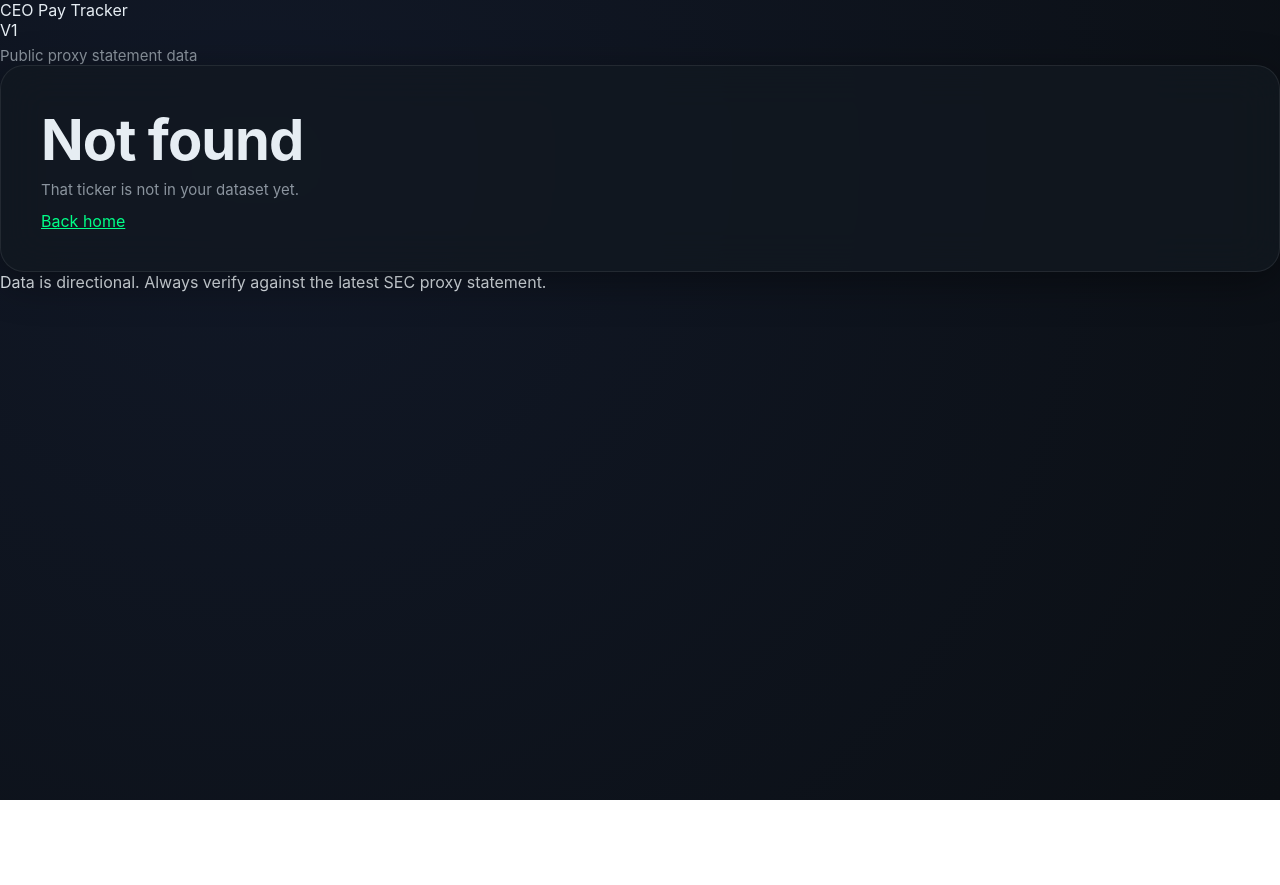
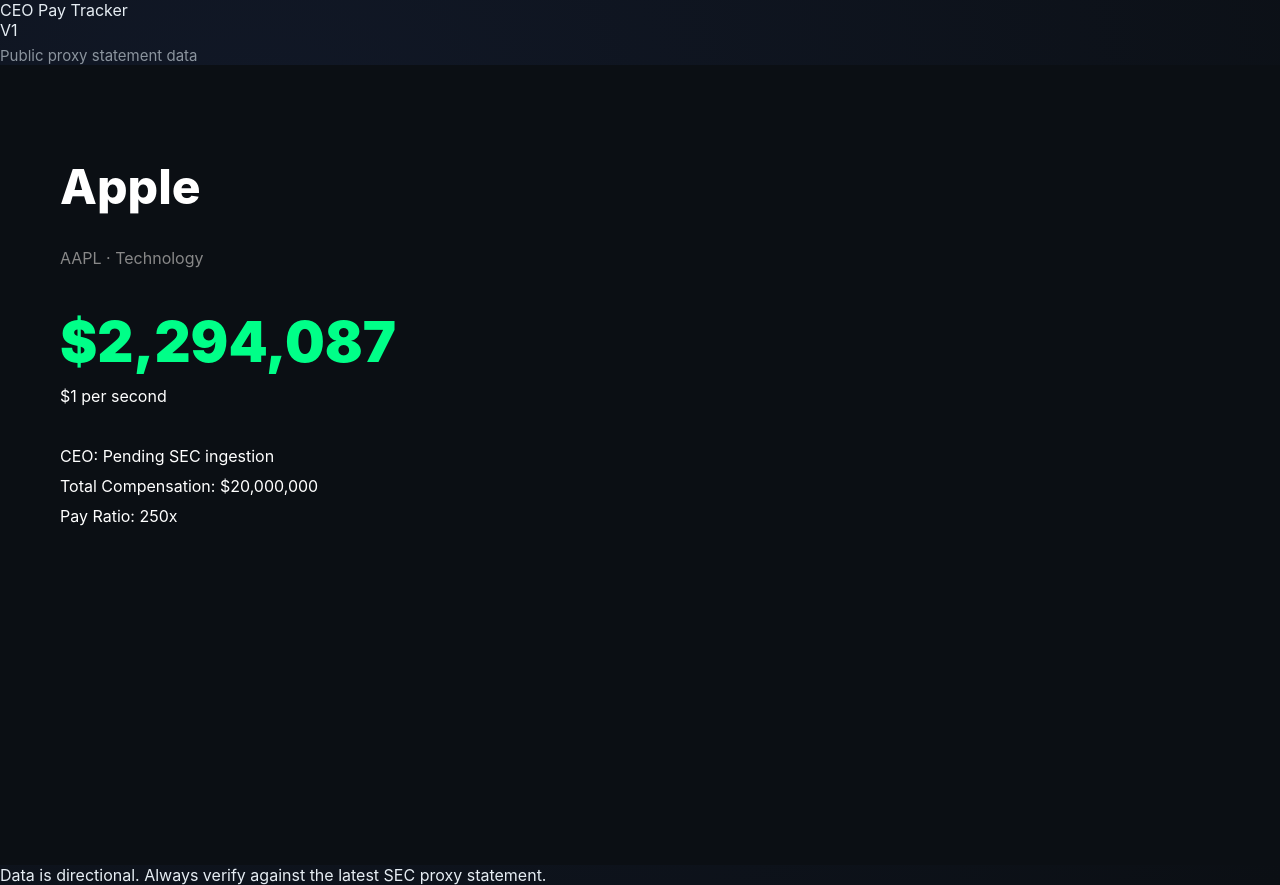
Before and after one commit to gobears2323/ceo-pay-tracker, a Next.js app: page /company/AAPL in a window 1280 px wide. Before the commit this address had no page. Before the commit the page ends 800 px from the top, so only its background shows below. Built offline with nearby package versions, Linux system fonts and the light colour scheme.

Commit message:
add interactive company detail page

```diff
--- /dev/null
+++ b/app/company/[ticker]/page.tsx
@@ -0,0 +1,90 @@
+'use client'
+
+import { useEffect, useState } from 'react'
+import { companies } from '../../../lib/data.generated'
+import { formatUsd, payPerSecond } from '../../../lib/pay'
+import { useParams } from 'next/navigation'
+
+export default function CompanyPage() {
+  const params = useParams()
+  const ticker = params?.ticker as string
+
+  const company = companies.find(c => c.ticker === ticker)
+
+  const [now, setNow] = useState(new Date())
+
+  useEffect(() => {
+    const id = setInterval(() => setNow(new Date()), 100)
+    return () => clearInterval(id)
+  }, [])
+
+  if (!company) {
+    return (
+      <div style={{ padding: 60 }}>
+        Company not found
+      </div>
+    )
+  }
+
+  const pps =
+    company.totalCompUsd && company.fiscalYear
+      ? payPerSecond(company.totalCompUsd, company.fiscalYear)
+      : 0
+
+  const secondsSinceYearStart = (() => {
+    const start = new Date(now.getFullYear(), 0, 1).getTime()
+    return (now.getTime() - start) / 1000
+  })()
+
+  const earned = pps * secondsSinceYearStart
+
+  return (
+    <div
+      style={{
+        padding: 60,
+        backgroundColor: '#0b0f14',
+        color: '#ffffff',
+        minHeight: '100vh',
+        fontFamily: 'Inter, sans-serif'
+      }}
+    >
+      <h1 style={{ fontSize: 48, fontWeight: 800 }}>
+        {company.companyName}
+      </h1>
+
+      <div style={{ marginTop: 10, color: '#888' }}>
+        {company.ticker} · {company.sector}
+      </div>
+
+      <div
+        style={{
+          marginTop: 40,
+          fontSize: 56,
+          fontWeight: 900,
+          color: '#00ff88'
+        }}
+      >
+        {formatUsd(earned)}
+      </div>
+
+      <div style={{ marginTop: 10 }}>
+        {formatUsd(pps)} per second
+      </div>
+
+      <div style={{ marginTop: 40 }}>
+        CEO: {company.ceoName}
+      </div>
+
+      <div style={{ marginTop: 10 }}>
+        Total Compensation:{' '}
+        {company.totalCompUsd
+          ? formatUsd(company.totalCompUsd)
+          : 'Unknown'}
+      </div>
+
+      <div style={{ marginTop: 10 }}>
+        Pay Ratio: {company.payRatio}x
+      </div>
+    </div>
+  )
+}
```
